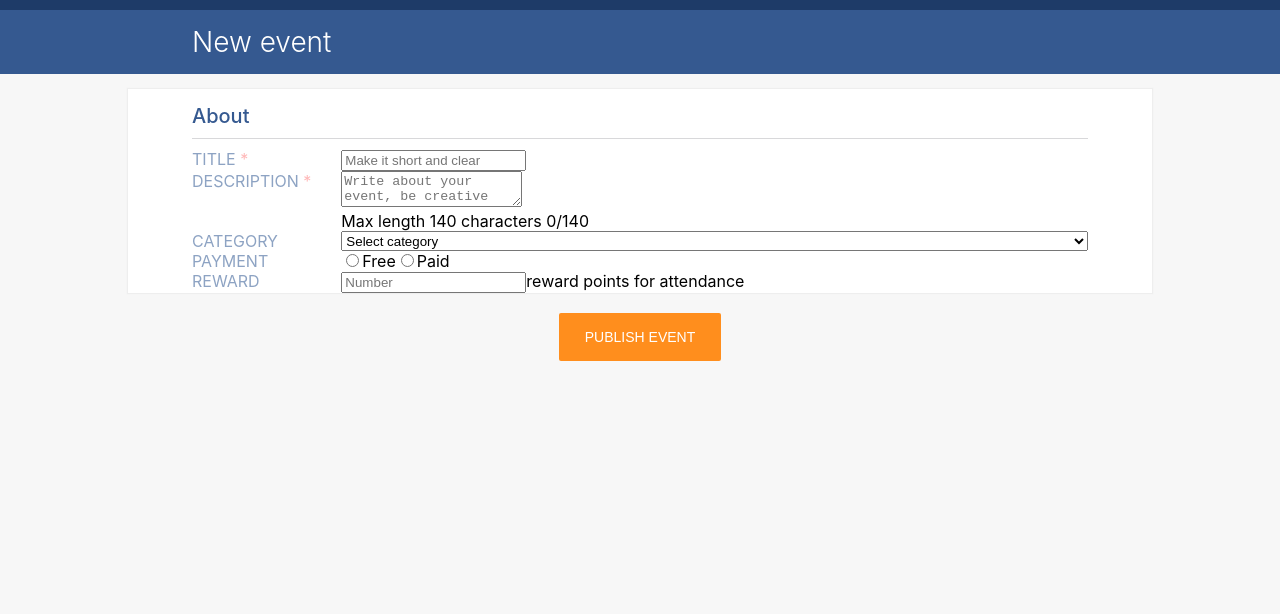
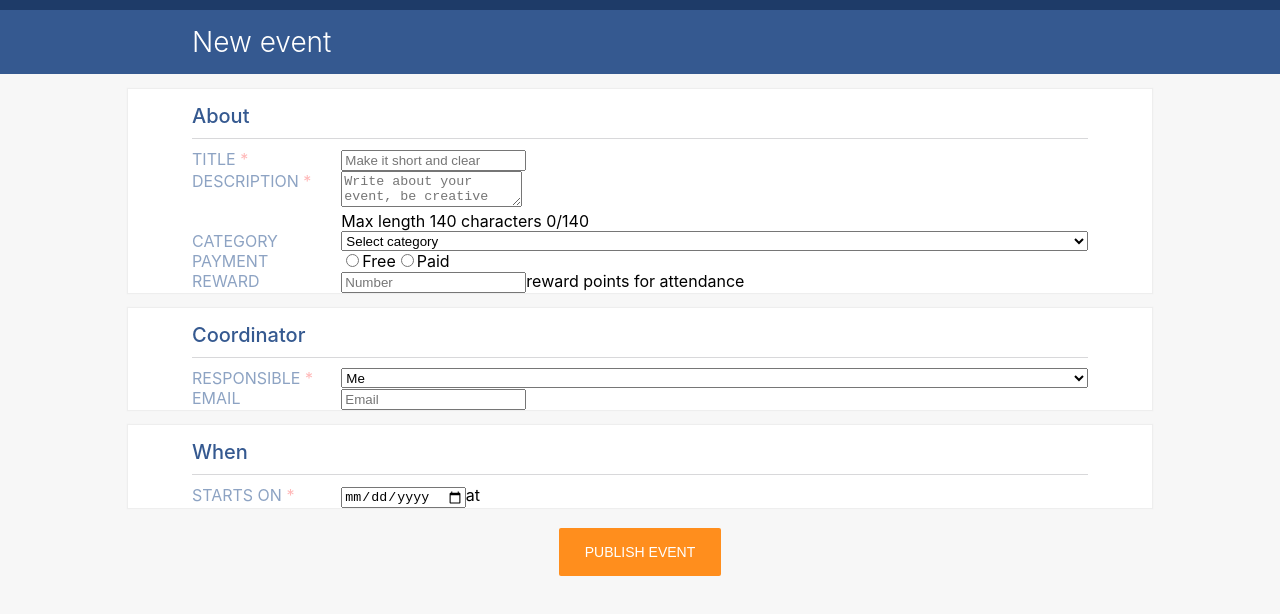
Before and after one commit to sylvestertarnowski/hotree-task, a React (Create React App) app: page / in a window 1280 px wide. Shown: the top 614 px of the page. Built offline with nearby package versions, Linux system fonts and the light colour scheme.

Commit message:
Dropdown input field now has a new name. New sections.

```diff
--- a/src/components/InputDropdown.tsx
+++ b/src/components/DropdownCategory.tsx
@@ -6,7 +6,7 @@ type P = {
     placeholder: string;
 }
 
-const InputDropdown: React.FC<P> = (props) => {
+const DropdownCategory: React.FC<P> = (props) => {
     const [value, setValue] = useState("");
 
     const { name, placeholder } = props;
@@ -29,4 +29,4 @@ const InputDropdown: React.FC<P> = (props) => {
     )
 }
 
-export default InputDropdown;
+export default DropdownCategory;
--- /dev/null
+++ b/src/components/DropdownResponsible.tsx
@@ -0,0 +1,29 @@
+import React, { useState } from 'react';
+import data from '../data/employees.js';
+
+type P = {
+    name: string;
+}
+
+const DropdownResponsible: React.FC<P> = (props) => {
+    const [value, setValue] = useState("");
+
+    const options = data.map(category => {
+        const { id, name } = category;
+        return <option key={id} value={id}>{name}</option>
+    })
+
+    return (
+        <select
+            name={props.name}
+            id={props.name}
+            value={value}
+            onChange={e => setValue(e.target.value)}
+        >
+        <option hidden>Me</option>
+        {options}
+        </select>
+    )
+}
+
+export default DropdownResponsible;
--- a/src/components/Main.tsx
+++ b/src/components/Main.tsx
@@ -3,9 +3,11 @@ import Section from './layout/Section';
 import Label from './Label';
 import InputText from './InputText';
 import InputTextArea from './InputTextArea';
-import InputDropdown from './InputDropdown';
+import DropdownCategory from './DropdownCategory';
+import DropdownResponsible from './DropdownResponsible';
 import RadioPayment from './RadioPayment';
 import ButtonSubmit from './ButtonSubmit';
+
 
 
 type State = {
@@ -69,7 +71,7 @@ class Main extends React.Component<P, State> {
                         />
 
                         <Label text="category" mandatory={false} name="category"/>
-                        <InputDropdown
+                        <DropdownCategory
                             name="category"
                             placeholder="Select category"
                         />
@@ -86,10 +88,36 @@ class Main extends React.Component<P, State> {
                             text="reward points for attendance"
                         />
                     </Section>
-                    {/* <Section />
-                    <Section />
-                    <Section />
-                    <Button /> */}
+
+                    <Section title="Coordinator">
+                        <Label text="responsible" mandatory={true} name="coordinator"/>
+                        <DropdownResponsible
+                            name="coordinator"
+                        />
+
+                        <Label text="email" mandatory={false} name="email"/>
+                        <InputText
+                            name="email"
+                            required={false}
+                            placeholder="Email"
+                            type="email"
+                        />
+                    </Section>
+
+                    <Section title="When">
+                        <Label text="starts on" mandatory={true} name="date" />
+                        <span>
+                        <InputText
+                            name="date"
+                            required={true}
+                            placeholder="dd/mm/yyyy"
+                            type="date"
+                            text="at"
+                        />
+
+                        </span>
+                    </Section>
+
                     <ButtonSubmit text="Publish Event" />
                 </form>
             </div>
```
